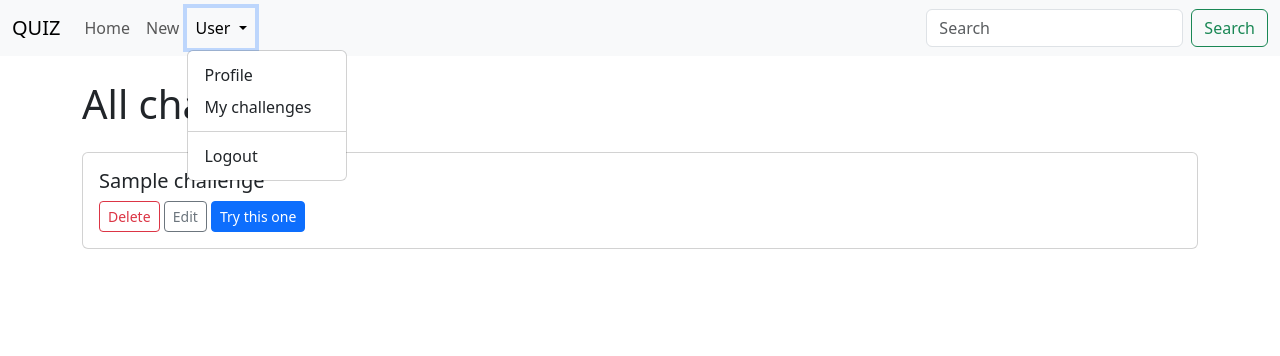
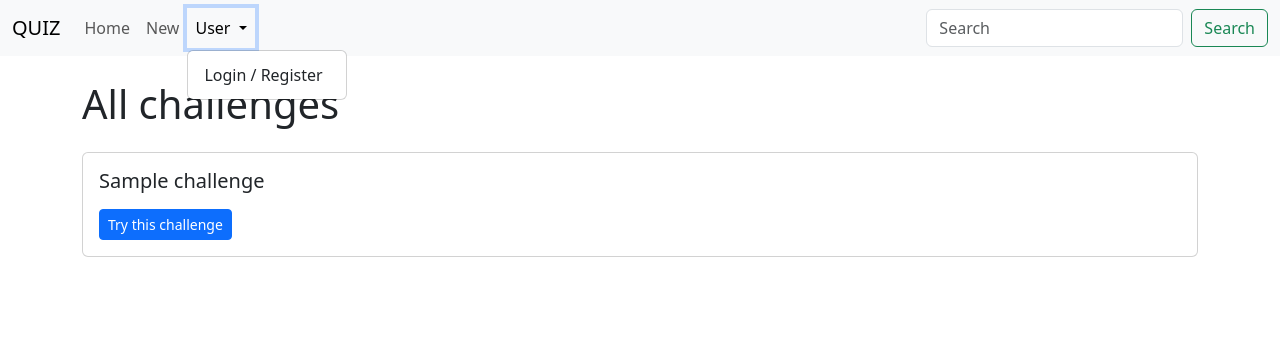
Before and after one commit to dantnog/quiz, a Django app: page / in a window 1280 px wide, after a click on "User". Shown: the top 356 px of the page. Run offline with Django 4.2, Linux system fonts and the light colour scheme; tables that the repository leaves empty hold one stand-in row (values such as "Sample post").

Commit message:
feat: User login

```diff
--- a/quizapp/templates/layouts/navbar.html
+++ b/quizapp/templates/layouts/navbar.html
@@ -17,10 +17,14 @@
             User
           </a>
           <ul class="dropdown-menu">
+            {% if authenticated %}
             <li><a class="dropdown-item" href="#">Profile</a></li>
             <li><a class="dropdown-item" href="#">My challenges</a></li>
             <li><hr class="dropdown-divider"></li>
             <li><a class="dropdown-item" href="#">Logout</a></li>
+            {% else %}
+            <li><a class="dropdown-item" href="{% url 'quiz:auth' %}">Login / Register</a></li>
+            {% endif %}
           </ul>
         </li>
       </ul>
--- a/quizapp/templates/pages/auth.html
+++ b/quizapp/templates/pages/auth.html
@@ -27,7 +27,7 @@
           <label for="username">Username</label>
         </div>
         <div class="form-floating mb-2">
-          <input type="password" class="form-control" id="password" name=""password>
+          <input type="password" class="form-control" id="password" name="password">
           <label for="password">Password</label>
         </div>
         <button class="btn btn-success w-100 mt-4" type="submit">Login</button>
--- a/quizapp/templates/pages/index.html
+++ b/quizapp/templates/pages/index.html
@@ -14,11 +14,10 @@ Home
   <div class="">
     {% if challenges %}
       {% for item in challenges %}
-      <div class="">
-        <div class="card">
+        <div class="card mb-4">
           <div class="card-body">
-            <h5 class="card-title text-truncate">{{ item.title }}</h5>
-            {% if item.user_id.id == id %}
+            <h5 class="card-title mb-3">{{ item.title }}</h5>
+            {% if item.user_id.id == user_id %}
             <button href="{% url 'quiz:challenge' item.id %}" class="btn btn-sm btn-outline-danger" data-bs-toggle="modal" data-bs-target="#deleteModal">
               Delete
             </button>
@@ -27,11 +26,10 @@ Home
             </a>
             {% endif %}
             <a href="{% url 'quiz:challenge' item.id %}" class="btn btn-sm btn-primary">
-              Try this one
+              Try this challenge
             </a>
           </div>
         </div>
-      </div>
       {% endfor %}
     {% else %}
     <h3>No challenges found. Sorry :(</h3>
--- a/quizapp/views.py
+++ b/quizapp/views.py
@@ -7,9 +7,12 @@ from django.contrib.auth.hashers import make_password, check_password
 def index(request):
 	try:
 		challenges = Challenge.objects.order_by('-id')
+
+		user_id = request.session.get('user_id', None)
+		authenticated = request.session.get('authenticated', False)
 		return render(
 			request, 'pages/index.html',
-			{'challenges': challenges, 'id': 1}
+			{'challenges': challenges, 'user_id': user_id, 'authenticated': authenticated}
 		)
 	except Challenge.DoesNotExist:
 		print('*****\n[ERROR] Getting challenges\n*****')
@@ -73,9 +76,26 @@ def auth(request):
 			except:
 				alert = {'type': 'danger', 'message': 'Failed to create user. Try again later.'}
 				return render(request, 'pages/auth.html', {'alert': alert})
+
 		elif request.POST['action'] == 'login':
-			alert = {'type': 'warning', 'message': '...'}
-			return render(request, 'pages/auth.html', {'alert': alert})
+			try:
+				user = User.objects.get(name=username)
+				if not user:
+					alert = {'type': 'danger', 'message': 'User not found.'}
+					return render(request, 'pages/auth.html', {'alert': alert})
+
+				if not check_password(password, user.password):
+					alert = {'type': 'danger', 'message': 'Wrong password.'}
+					return render(request, 'pages/auth.html', {'alert': alert})
+
+				request.session['authenticated'] = True
+				request.session['user_id'] = user.id
+				# Set session as modified to force data updates/cookie to be saved.
+				request.session.modified = True
+				return HttpResponseRedirect('/')
+			except:
+				alert = {'type': 'danger', 'message': 'Failed to login. Try again later.'}
+				return render(request, 'pages/auth.html', {'alert': alert})
 		else:
 			return render(request, 'pages/auth.html')
 
```
